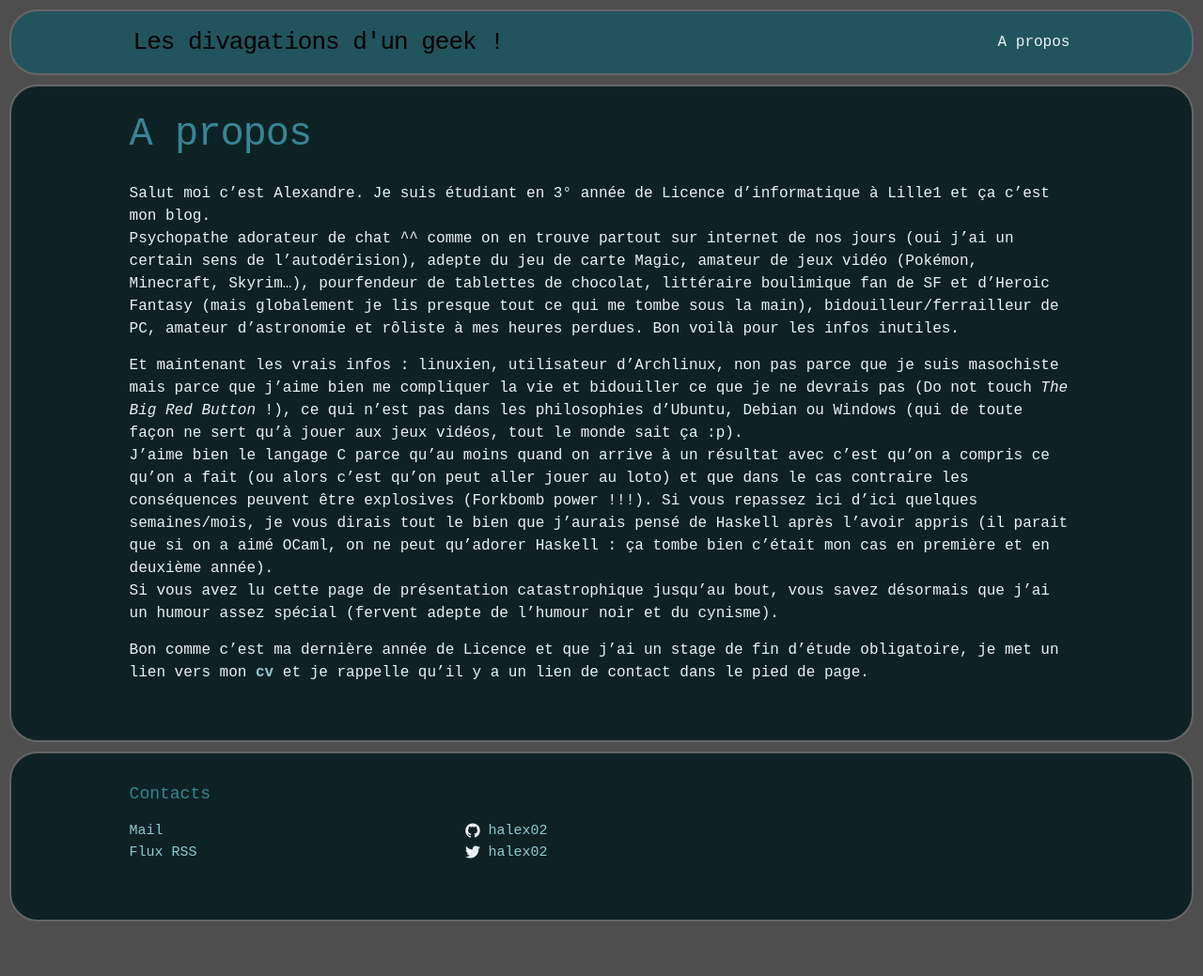
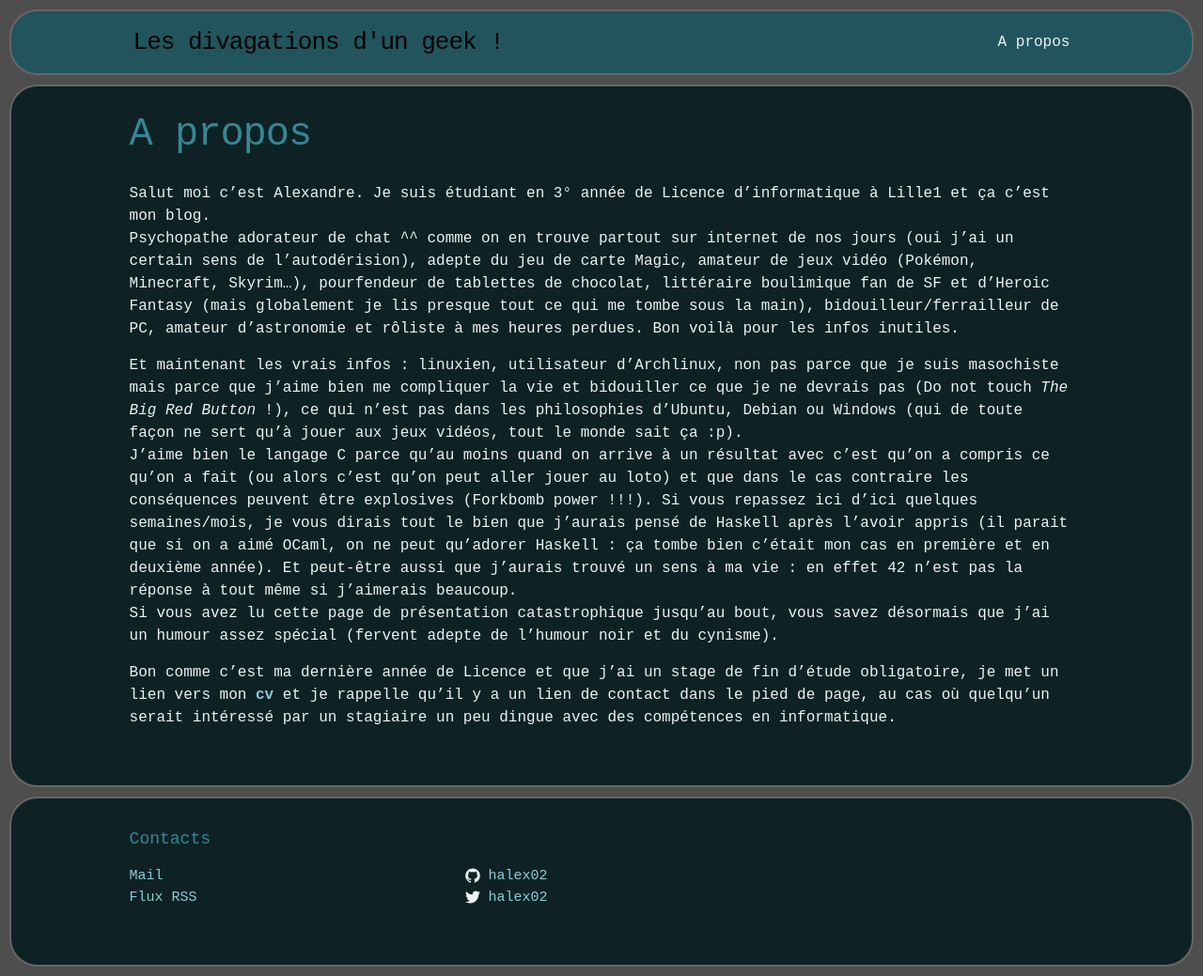
Before and after one commit to halex02/halex02.github.io, a Jekyll site: the page built from about.md, in a window 1280 px wide. Shown: the whole page at 94% size. Built offline with Jekyll 4.4.1, drawn with Linux system fonts in a browser that asks for light colours; nearby versions of some CDN libraries; library files that are not in the unit come from our copies; comment, search, counter and statistics services are not loaded; before the commit the page ends 991 px from its top, so only the background shows below that.

```diff
--- a/_posts/2016-01-01-Adieu-2015-Bonjour-2016.markdown
+++ b/_posts/2016-01-01-Adieu-2015-Bonjour-2016.markdown
@@ -1,6 +1,7 @@
 ---
 layout: post
 title: "Adieu 2015, bonjour 2016 !"
+date: 2016-01-01 00:33:45
 categories: general
 comments: true
 ---
--- a/about.md
+++ b/about.md
@@ -8,9 +8,9 @@ Salut moi c'est Alexandre. Je suis étudiant en 3° année de Licence d'informat
 Psychopathe adorateur de chat ^^ comme on en trouve partout sur internet de nos jours (oui j'ai un certain sens de l'autodérision), adepte du jeu de carte Magic, amateur de jeux vidéo (Pokémon, Minecraft, Skyrim...), pourfendeur de tablettes de chocolat, littéraire boulimique fan de SF et d'Heroic Fantasy (mais globalement je lis presque tout ce qui me tombe sous la main), bidouilleur/ferrailleur de PC, amateur d'astronomie et rôliste à mes heures perdues. Bon voilà pour les infos inutiles.
 
 Et maintenant les vrais infos : linuxien, utilisateur d'Archlinux, non pas parce que je suis masochiste mais parce que j'aime bien me compliquer la vie et bidouiller ce que je ne devrais pas (Do not touch _The Big Red Button_ !), ce qui n'est pas dans les philosophies d'Ubuntu, Debian ou Windows (qui de toute façon ne sert qu'à jouer aux jeux vidéos, tout le monde sait ça :p).
-J'aime bien le langage C parce qu'au moins quand on arrive à un résultat avec c'est qu'on a compris ce qu'on a fait (ou alors c'est qu'on peut aller jouer au loto) et que dans le cas contraire les conséquences peuvent être explosives (Forkbomb power !!!). Si vous repassez ici d'ici quelques semaines/mois, je vous dirais tout le bien que j'aurais pensé de Haskell après l'avoir appris (il parait que si on a aimé OCaml, on ne peut qu'adorer Haskell : ça tombe bien c'était mon cas en première et en deuxième année).
+J'aime bien le langage C parce qu'au moins quand on arrive à un résultat avec c'est qu'on a compris ce qu'on a fait (ou alors c'est qu'on peut aller jouer au loto) et que dans le cas contraire les conséquences peuvent être explosives (Forkbomb power !!!). Si vous repassez ici d'ici quelques semaines/mois, je vous dirais tout le bien que j'aurais pensé de Haskell après l'avoir appris (il parait que si on a aimé OCaml, on ne peut qu'adorer Haskell : ça tombe bien c'était mon cas en première et en deuxième année). Et peut-être aussi que j'aurais trouvé un sens à ma vie : en effet 42 n'est pas la réponse à tout même si j'aimerais beaucoup.
 Si vous avez lu cette page de présentation catastrophique jusqu'au bout, vous savez désormais que j'ai un humour assez spécial (fervent adepte de l'humour noir et du cynisme).
 
-Bon comme c'est ma dernière année de Licence et que j'ai un stage de fin d'étude obligatoire, je met un lien vers mon [cv][cv-link] et je rappelle qu'il y a un lien de contact dans le pied de page.
+Bon comme c'est ma dernière année de Licence et que j'ai un stage de fin d'étude obligatoire, je met un lien vers mon [cv][cv-link] et je rappelle qu'il y a un lien de contact dans le pied de page, au cas où quelqu'un serait intéressé par un stagiaire un peu dingue avec des compétences en informatique.
 
 [cv-link]:https://github.com/halex02/CurriculumVitae/blob/master/cv.pdf
```
Also changed, not shown: _posts/2016-01-03-Le-3-Janvier.markdown (added, +11 -0 lines), 1 other file.
